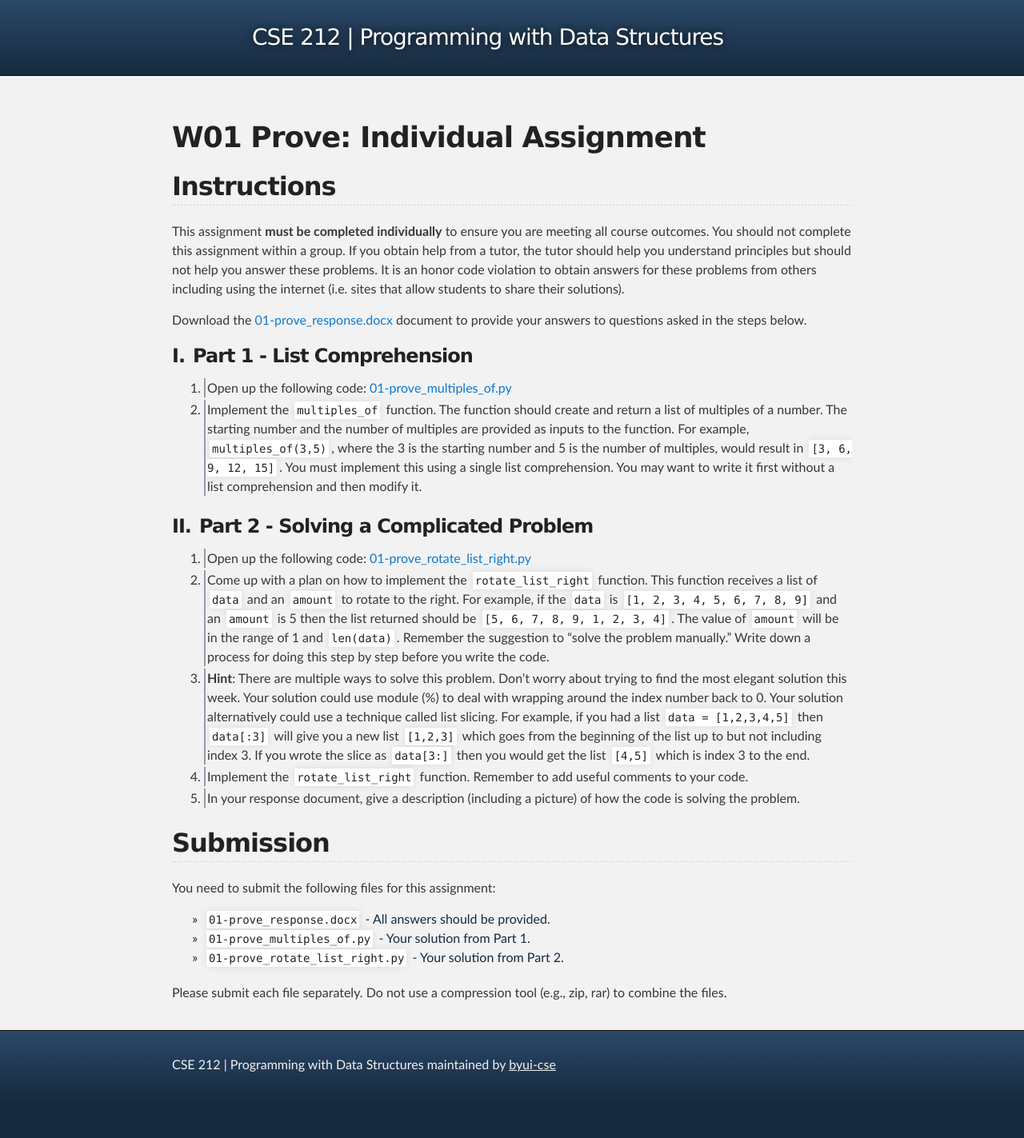
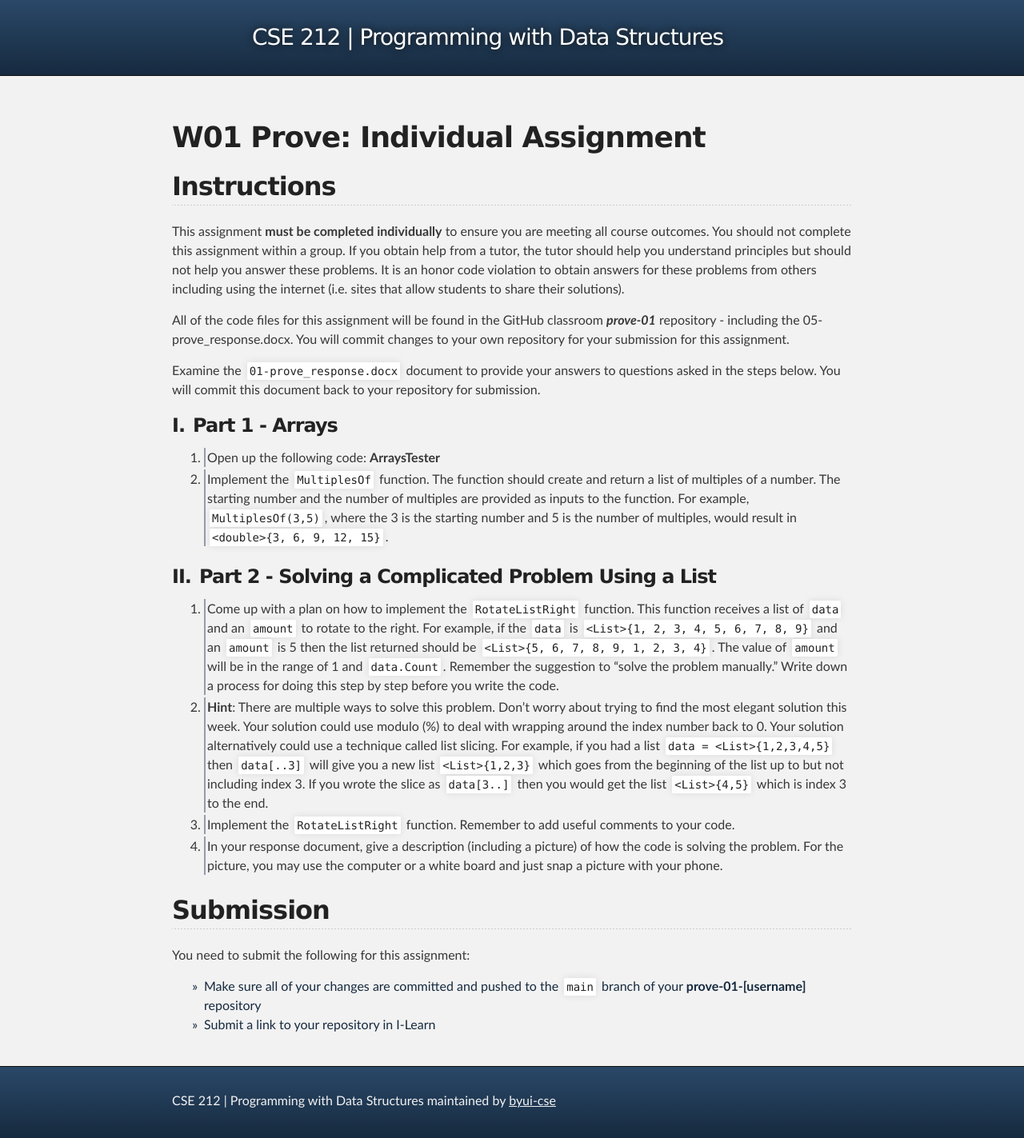
Before and after one commit to byui-cse/cse212-csharp, a Jekyll site: the page built from docs/lesson01/prove.md, in a window 1280 px wide. Shown: the whole page at 80% size. Built offline with Jekyll 4.4.1, drawn with Linux system fonts in a browser that asks for light colours; some web fonts are replaced; before the commit the page ends 1378 px from its top, so only the background shows below that.

Commit message:
Update prove.md

```diff
--- a/docs/lesson01/prove.md
+++ b/docs/lesson01/prove.md
@@ -8,24 +8,21 @@ title: "W01 Prove: Individual Assignment"
 
 This assignment **must be completed individually** to ensure you are meeting all course outcomes. You should not complete this assignment within a group. If you obtain help from a tutor, the tutor should help you understand principles but should not help you answer these problems. It is an honor code violation to obtain answers for these problems from others including using the internet (i.e. sites that allow students to share their solutions).
 
-Download the [01-prove_response.docx](01-prove_response.docx) document to provide your answers to questions asked in the steps below.
+All of the code files for this assignment will be found in the GitHub classroom ***prove-01*** repository - including the 05-prove_response.docx. You will commit changes to your own repository for your submission for this assignment.
 
-### Part 1 - List Comprehension
-1. Open up the following code: [01-prove_multiples_of.py]()
-2. Implement the `multiples_of` function. The function should create and return a list of multiples of a number. The starting number and the number of multiples are provided as inputs to the function. For example, `multiples_of(3,5)`, where the 3 is the starting number and 5 is the number of multiples, would result in `[3, 6, 9, 12, 15]`. You must implement this using a single list comprehension. You may want to write it first without a list comprehension and then modify it.
+Examine the `01-prove_response.docx` document to provide your answers to questions asked in the steps below. You will commit this document back to your repository for submission.
 
-### Part 2 - Solving a Complicated Problem
-1. Open up the following code: [01-prove_rotate_list_right.py]()
-2. Come up with a plan on how to implement the `rotate_list_right` function. This function receives a list of `data` and an `amount` to rotate to the right. For example, if the `data` is `[1, 2, 3, 4, 5, 6, 7, 8, 9]` and an `amount` is 5 then the list returned should be `[5, 6, 7, 8, 9, 1, 2, 3, 4]`. The value of `amount` will be in the range of 1 and `len(data)`. Remember the suggestion to "solve the problem manually." Write down a process for doing this step by step before you write the code.
-3. **Hint**: There are multiple ways to solve this problem. Don't worry about trying to find the most elegant solution this week. Your solution could use module (%) to deal with wrapping around the index number back to 0. Your solution alternatively could use a technique called list slicing. For example, if you had a list `data = [1,2,3,4,5]` then `data[:3]` will give you a new list `[1,2,3]` which goes from the beginning of the list up to but not including index 3. If you wrote the slice as `data[3:]` then you would get the list `[4,5]` which is index 3 to the end.
-4. Implement the `rotate_list_right` function. Remember to add useful comments to your code.
-5. In your response document, give a description (including a picture) of how the code is solving the problem.
+### Part 1 - Arrays
+1. Open up the following code: **ArraysTester**
+2. Implement the `MultiplesOf` function. The function should create and return a list of multiples of a number. The starting number and the number of multiples are provided as inputs to the function. For example, `MultiplesOf(3,5)`, where the 3 is the starting number and 5 is the number of multiples, would result in `<double>{3, 6, 9, 12, 15}`.
+
+### Part 2 - Solving a Complicated Problem Using a List
+1. Come up with a plan on how to implement the `RotateListRight` function. This function receives a list of `data` and an `amount` to rotate to the right. For example, if the `data` is `<List>{1, 2, 3, 4, 5, 6, 7, 8, 9}` and an `amount` is 5 then the list returned should be `<List>{5, 6, 7, 8, 9, 1, 2, 3, 4}`. The value of `amount` will be in the range of 1 and `data.Count`. Remember the suggestion to "solve the problem manually." Write down a process for doing this step by step before you write the code.
+2. **Hint**: There are multiple ways to solve this problem. Don't worry about trying to find the most elegant solution this week. Your solution could use modulo (%) to deal with wrapping around the index number back to 0. Your solution alternatively could use a technique called list slicing. For example, if you had a list `data = <List>{1,2,3,4,5}` then `data[..3]` will give you a new list `<List>{1,2,3}` which goes from the beginning of the list up to but not including index 3. If you wrote the slice as `data[3..]` then you would get the list `<List>{4,5}` which is index 3 to the end.
+3. Implement the `RotateListRight` function. Remember to add useful comments to your code.
+4. In your response document, give a description (including a picture) of how the code is solving the problem. For the picture, you may use the computer or a white board and just snap a picture with your phone.
 
 ## Submission
-You need to submit the following files for this assignment:
-
-* `01-prove_response.docx` - All answers should be provided.
-* `01-prove_multiples_of.py` - Your solution from Part 1.
-* `01-prove_rotate_list_right.py` - Your solution from Part 2.
-
-Please submit each file separately. Do not use a compression tool (e.g., zip, rar) to combine the files.
+You need to submit the following for this assignment:
+* Make sure all of your changes are committed and pushed to the `main` branch of your **prove-01-[username]** repository
+* Submit a link to your repository in I-Learn
```
